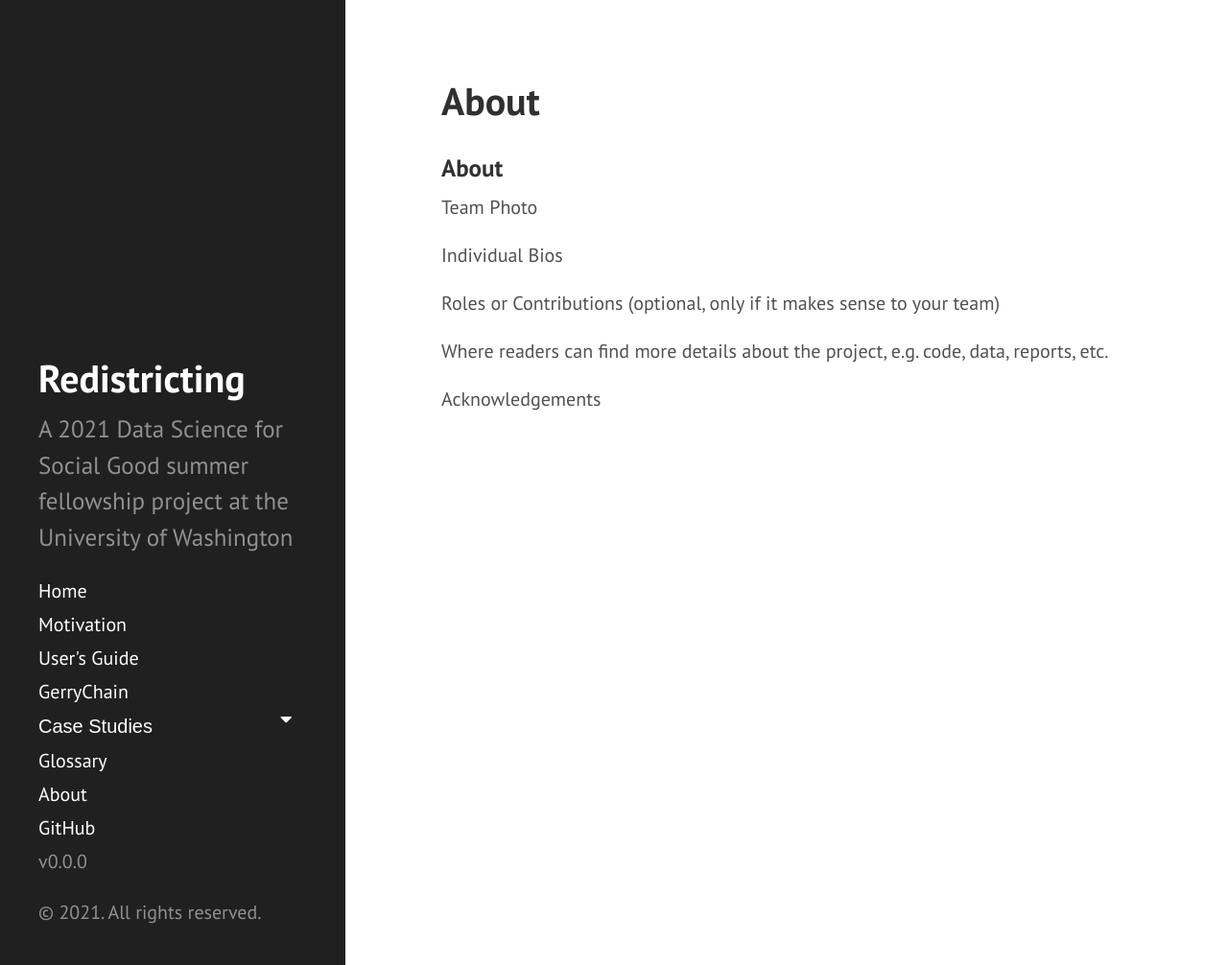
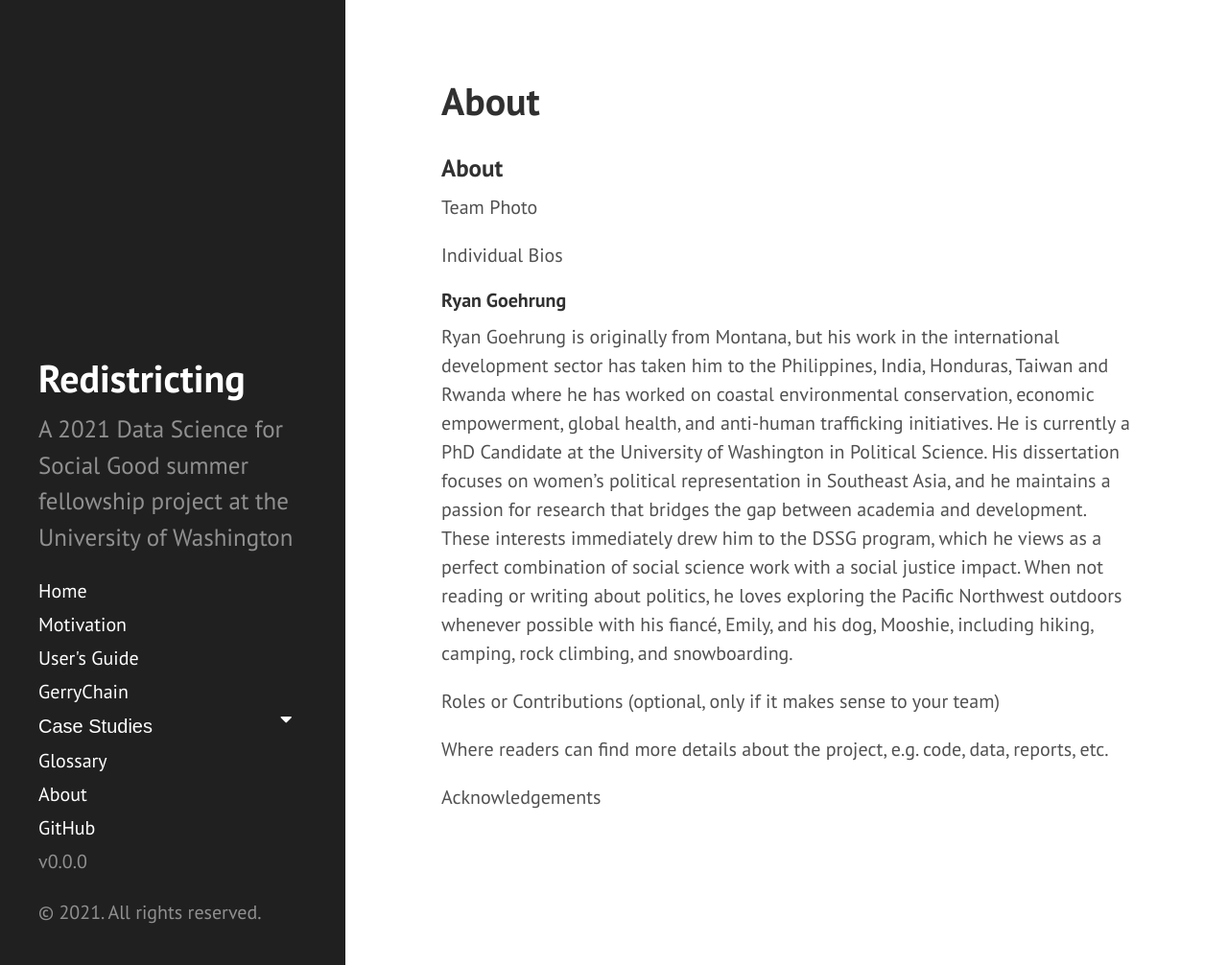
Before and after one commit to uwescience/DSSG2021-redistricting-website, a Jekyll site: the page built from about.md, in a window 1280 px wide and 1006 px high. Shown: the whole window at 96% size. Built offline with Jekyll 4.4.1, drawn with Linux system fonts in a browser that asks for light colours.

Commit message:
Update about.md

```diff
--- a/about.md
+++ b/about.md
@@ -9,6 +9,10 @@ Team Photo
 
 Individual Bios
 
+#### Ryan Goehrung
+
+Ryan Goehrung is originally from Montana, but his work in the international development sector has taken him to the Philippines, India, Honduras, Taiwan and Rwanda where he has worked on coastal environmental conservation, economic empowerment, global health, and anti-human trafficking initiatives. He is currently a PhD Candidate at the University of Washington in Political Science. His dissertation focuses on women’s political representation in Southeast Asia, and he maintains a passion for research that bridges the gap between academia and development. These interests immediately drew him to the DSSG program, which he views as a perfect combination of social science work with a social justice impact. When not reading or writing about politics, he loves exploring the Pacific Northwest outdoors whenever possible with his fiancé, Emily, and his dog, Mooshie, including hiking, camping, rock climbing, and snowboarding.
+
 Roles or Contributions (optional, only if it makes sense to your team)
 
 Where readers can find more details about the project, e.g. code, data, reports, etc.
```
